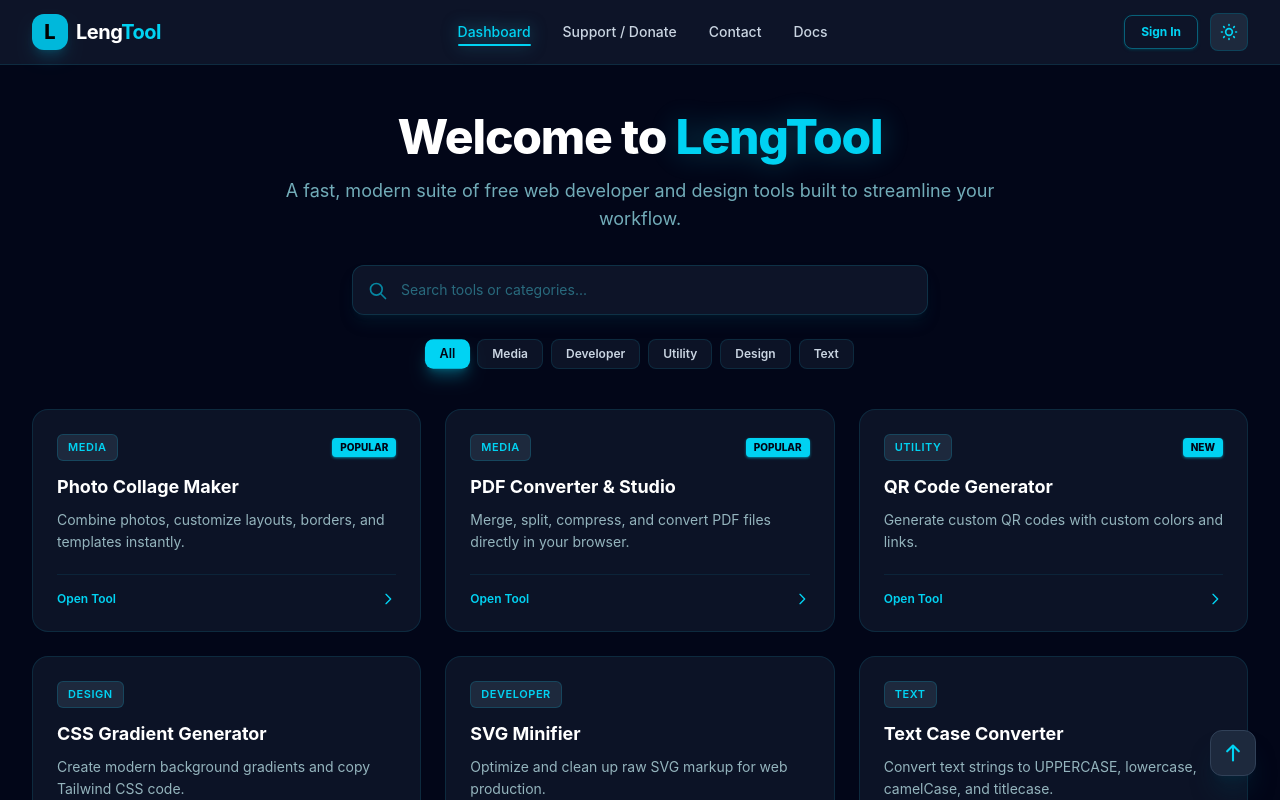
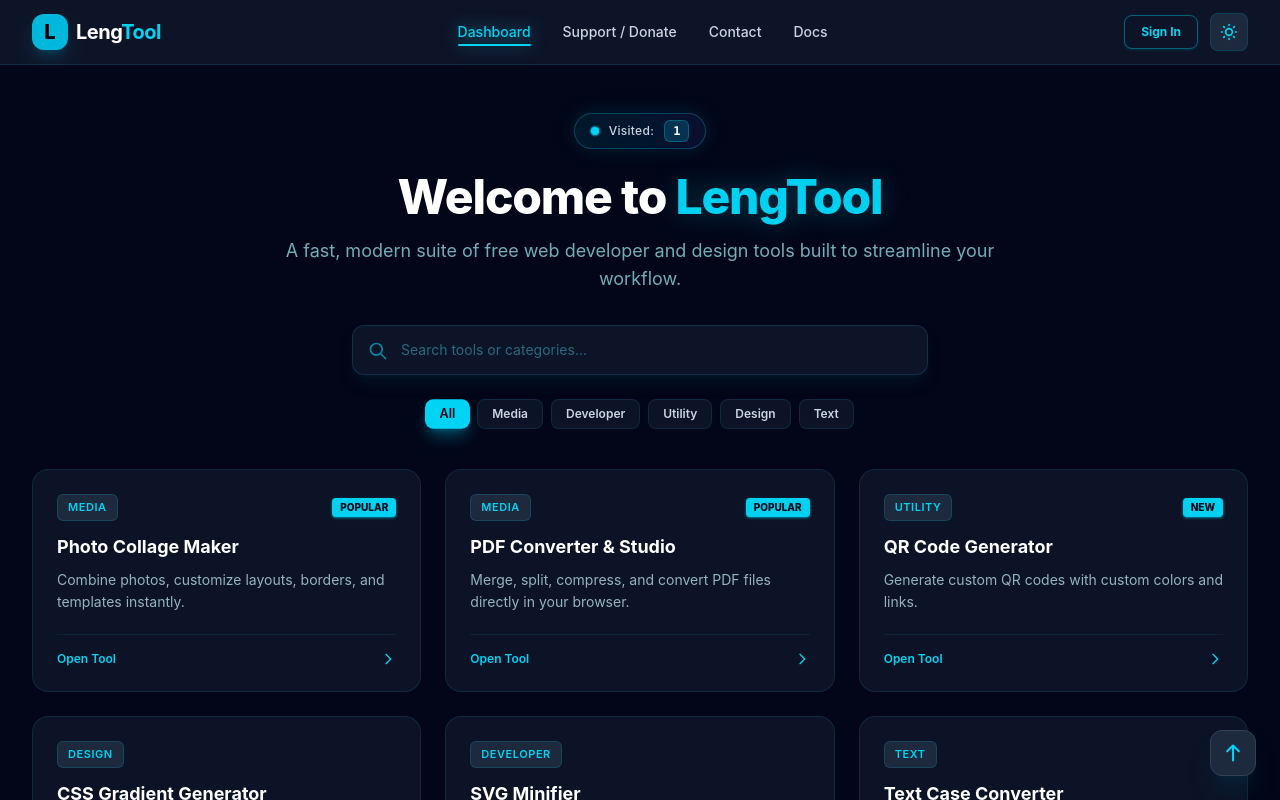
Before and after one commit to LengDeveloperweb/full-tool, a React (Vite) app: page / in a window 1280 px wide. Shown: the top 800 px of the page. Built offline with nearby package versions, Linux system fonts and the light colour scheme; the HTML template or start-up script is replaced by a standard one.

Commit message:
Update website

```diff
--- a/src/App.jsx
+++ b/src/App.jsx
@@ -44,11 +44,30 @@ export default function App() {
   const [selectedCategory, setSelectedCategory] = useState('All');
   const [isAuthOpen, setIsAuthOpen] = useState(false);
   const [isDonateOpen, setIsDonateOpen] = useState(false);
+  const [visitCount, setVisitCount] = useState(1);
 
   const [currentPage, setCurrentPage] = useState(() => {
     const hash = window.location.hash.replace('#', '');
     return hash || 'home';
   });
+
+  // Track visitor: increments +1 strictly on fresh browser/tab visits
+  useEffect(() => {
+    const isNewSession = !sessionStorage.getItem('lengtool_active_visit');
+
+    if (isNewSession) {
+      sessionStorage.setItem('lengtool_active_visit', 'true');
+
+      const currentTotal = parseInt(localStorage.getItem('lengtool_visitor_count') || '0', 10);
+      const newTotal = currentTotal + 1;
+
+      localStorage.setItem('lengtool_visitor_count', newTotal.toString());
+      setVisitCount(newTotal);
+    } else {
+      const currentTotal = parseInt(localStorage.getItem('lengtool_visitor_count') || '1', 10);
+      setVisitCount(currentTotal);
+    }
+  }, []);
 
   // Sets browser tab title to "lengtool"
   useEffect(() => {
@@ -123,6 +142,18 @@ export default function App() {
           <>
             {/* Animated Hero Header */}
             <div className="text-center max-w-3xl mx-auto mb-10 animate-fade-in">
+              {/* Cool Glowing Visitor Badge */}
+              <div className="inline-flex items-center gap-2.5 px-4 py-1.5 rounded-full bg-gradient-to-r from-cyan-500/10 via-sky-500/10 to-indigo-500/10 border border-cyan-500/30 text-cyan-300 text-xs font-medium mb-6 shadow-[0_0_20px_rgba(6,182,212,0.15)] backdrop-blur-md">
+                <span className="flex h-2 w-2 relative">
+                  <span className="animate-ping absolute inline-flex h-full w-full rounded-full bg-cyan-400 opacity-75"></span>
+                  <span className="relative inline-flex rounded-full h-2 w-2 bg-cyan-400"></span>
+                </span>
+                <span className="tracking-wide text-slate-300">Visited:</span>
+                <span className="font-mono font-bold text-white bg-cyan-500/20 px-2 py-0.5 rounded-md border border-cyan-400/30">
+                  {visitCount}
+                </span>
+              </div>
+
               <h1 className="text-3xl sm:text-4xl lg:text-5xl font-extrabold tracking-tight text-white">
                 Welcome to{' '}
                 <span className="text-cyan-400 drop-shadow-[0_0_15px_rgba(34,211,238,0.3)] animate-pulse">
```
